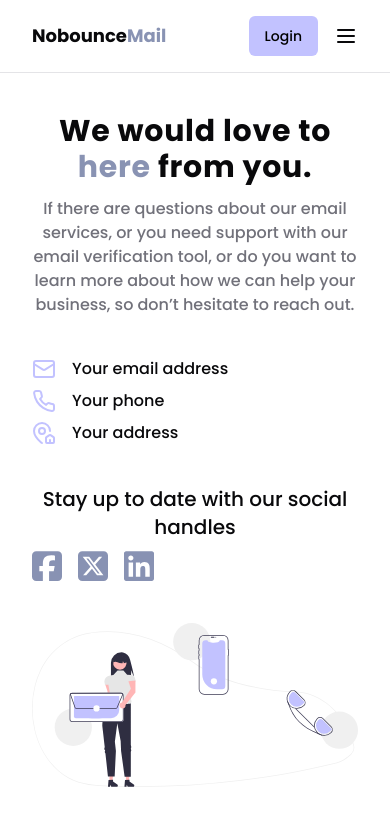
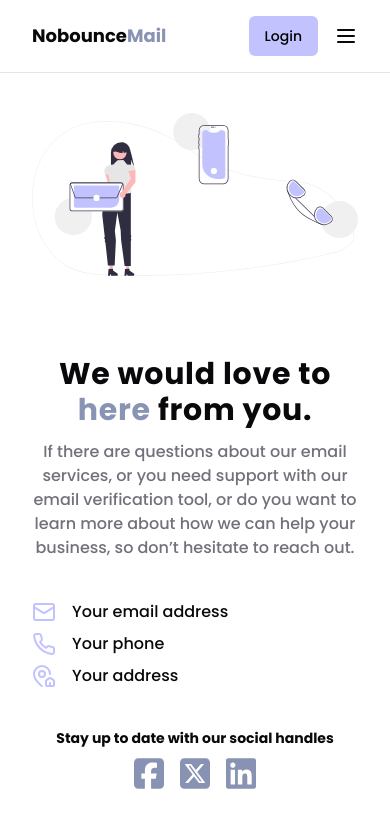
Before and after one commit to 13prashant/nobounce-guest-ui, a Next.js app: page /contact-us in a window 390 px wide. Shown: the top 828 px of the page. Built offline with nearby package versions, Linux system fonts and the light colour scheme.

Commit message:
improved contact-us page responsiveness

```diff
--- a/app/contact-us/page.tsx
+++ b/app/contact-us/page.tsx
@@ -14,7 +14,7 @@ export default function ContactUs() {
   return (
     <main>
       <section className="container">
-        <div className="flex flex-col md:flex-row justify-between items-center gap-10 duration-300">
+        <div className="flex flex-col-reverse md:flex-row justify-between items-center gap-10 duration-300">
           <div className="max-w-2xl flex flex-col gap-10">
             <div className="text-center md:text-left duration-300">
               <h1 className="text-3xl md:text-7xl font-semibold mb-3 tracking-wide duration-300">
@@ -44,10 +44,10 @@ export default function ContactUs() {
                 </div>
               </div>
 
-              <h5 className="text-xl mb-2">
+              <h5 className="text-sm md:text-xl mb-2 duration-300 font-semibold">
                 Stay up to date with our social handles
               </h5>
-              <div className="flex gap-4">
+              <div className="flex gap-4 justify-center md:justify-start duration-300">
                 <Link
                   href={FACEBOOK_LINK}
                   className="hover:scale-105 duration-300"
@@ -84,7 +84,7 @@ export default function ContactUs() {
               </div>
             </div>
           </div>
-          <div>
+          <div className="mb-10 md:mb-0 duration-300">
             <Image
               src="/svg/contact-us.svg"
               width={500}
```
